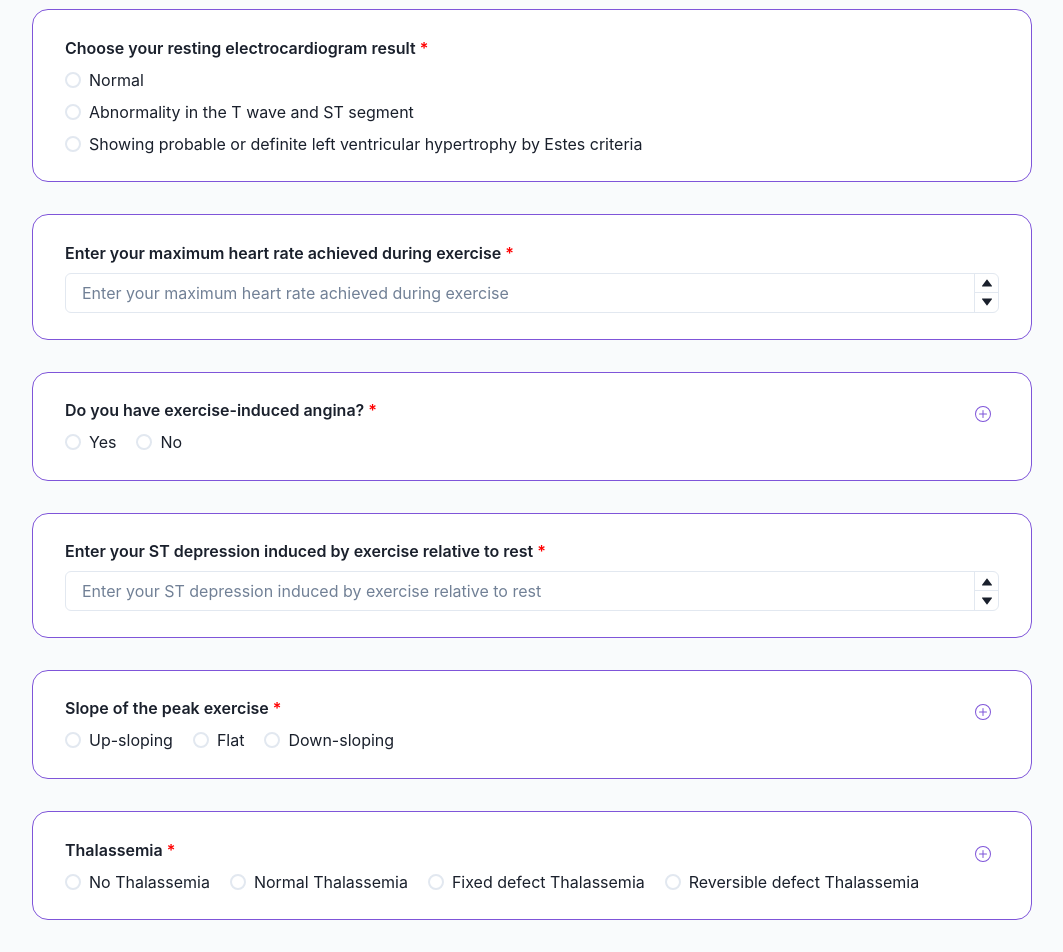
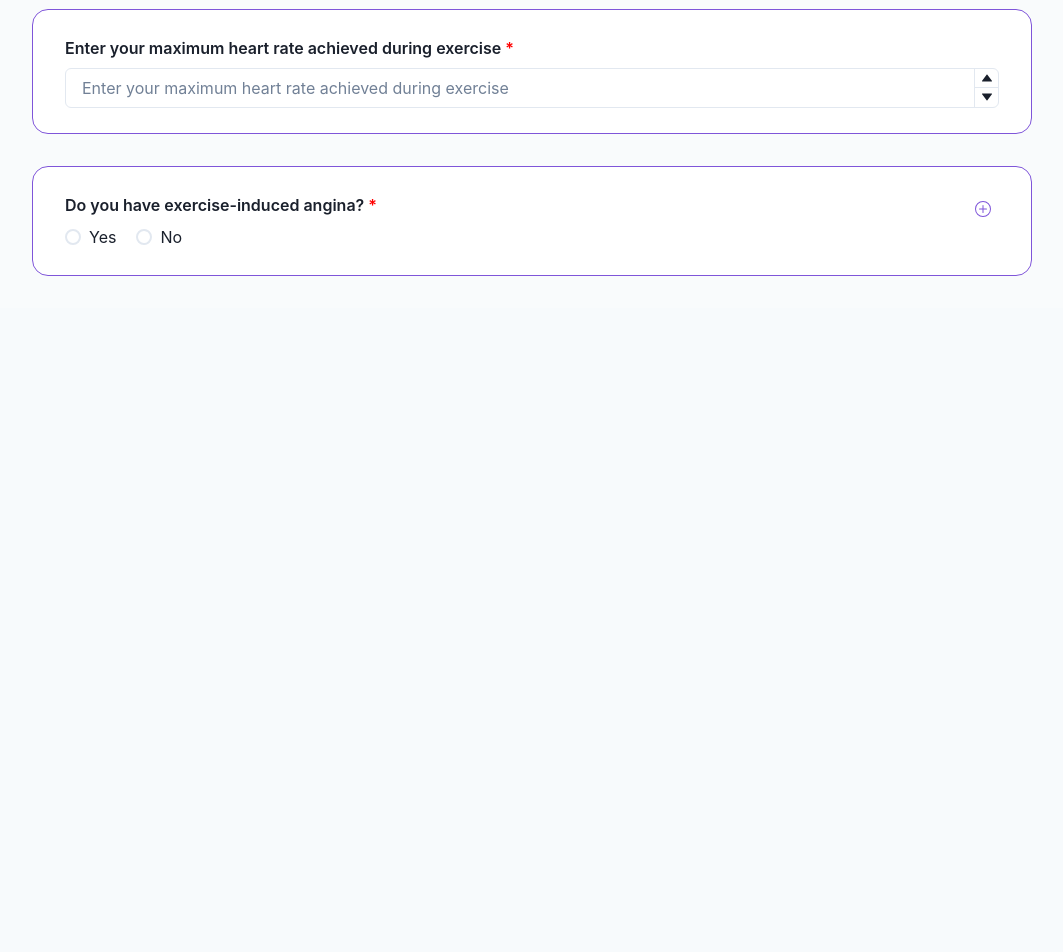
Before and after one commit to PranayBajracharya/Heart-Disease-UI, a Next.js app: page / in a window 1280 px wide. Shown: the part 1082-2034 px from the top of the page, without its empty margins (108-1171 px from the left). After the commit the page ends 1390 px from the top, so only its background shows below. Built offline with nearby package versions, Linux system fonts and the light colour scheme.

Commit message:
removed unnecessary fields

```diff
--- a/src/pages/index.tsx
+++ b/src/pages/index.tsx
@@ -26,10 +26,12 @@ import { Radio, RadioGroup } from "@chakra-ui/radio";
 import { Select } from "@chakra-ui/select";
 import { useState } from "react";
 import { normalizedInput } from "@utils/normalize";
+import { useToast } from "@chakra-ui/react";
 
 export default function Home() {
   const [error, setError] = useState<Map<FormErrorKey, string> | null>(null);
   const [isLoading, setIsLoading] = useState(false);
+  const toast = useToast();
 
   const handleSubmit = async (e: React.FormEvent<HTMLFormElement>) => {
     e.preventDefault();
@@ -44,13 +46,13 @@ export default function Home() {
 
     const validate = formSchema.safeParse(data);
 
-    const normalizedData = normalizedInput(data);
+    // const normalizedData = normalizedInput(data);
 
     if (validate.success) {
       setIsLoading(true);
       const response = await fetch("http://127.0.0.1:8000", {
         method: "POST",
-        body: JSON.stringify(normalizedData),
+        body: JSON.stringify(data),
         headers: {
           "Content-Type": "application/json",
         },
@@ -66,14 +68,23 @@ export default function Home() {
 
       console.log(response);
 
-      const logReg = Number(response.logistic_regression);
-      const svm = Number(response.svm);
-      const dt = Number(response.dt);
+      // const logReg = Number(response.logistic_regression);
+      // const svm = Number(response.svm);
+      // const dt = Number(response.dt);
+      const result = response.result;
 
-      if (logReg + svm + dt > 1) {
+      if (result === "True") {
         console.log("You are likely to have a heart disease.");
+        toast({
+          title: "You are likely to have a heart disease",
+          status: "error",
+        });
       } else {
         console.log("You are not likely to have a heart disease.");
+        toast({
+          title: "You are not likely to have a heart disease",
+          status: "success",
+        });
       }
 
       setIsLoading(false);
@@ -196,7 +207,7 @@ export default function Home() {
           </CustomInput>
         </GridItem>
 
-        <GridItem>
+        {/* <GridItem>
           <CustomInput
             label={questionList.restecg.question}
             error={error?.get("restecg")}
@@ -215,7 +226,7 @@ export default function Home() {
               </Stack>
             </RadioGroup>
           </CustomInput>
-        </GridItem>
+        </GridItem> */}
 
         <GridItem>
           <CustomInput
@@ -249,7 +260,7 @@ export default function Home() {
           </CustomInput>
         </GridItem>
 
-        <GridItem>
+        {/* <GridItem>
           <CustomInput
             label={questionList.oldpeak.question}
             error={error?.get("oldpeak")}
@@ -285,7 +296,7 @@ export default function Home() {
               </Stack>
             </RadioGroup>
           </CustomInput>
-        </GridItem>
+        </GridItem> */}
 
         {/* <GridItem>
           <CustomInput
@@ -304,7 +315,7 @@ export default function Home() {
           </CustomInput>
         </GridItem> */}
 
-        <GridItem>
+        {/* <GridItem>
           <CustomInput
             label={questionList.thal.question}
             error={error?.get("thal")}
@@ -320,7 +331,7 @@ export default function Home() {
               </Stack>
             </RadioGroup>
           </CustomInput>
-        </GridItem>
+        </GridItem> */}
       </Grid>
 
       <Submit isLoading={isLoading} />
--- a/src/schema/form.ts
+++ b/src/schema/form.ts
@@ -37,7 +37,7 @@ export const formSchema = z.object({
     .min(MIN_CHOLESTRAL)
     .max(MAX_CHOLESTRAL),
   fbs: z.number().min(0).max(1),
-  restecg: z.number().min(0).max(2),
+  // restecg: z.number().min(0).max(2),
   thalach: z
     .number({
       invalid_type_error: "Required",
@@ -45,15 +45,15 @@ export const formSchema = z.object({
     .min(MIN_THALACH)
     .max(MAX_THALACH),
   exang: z.number().min(0).max(1),
-  oldpeak: z
-    .number({
-      invalid_type_error: "Required",
-    })
-    .min(MIN_OLD_PEAK)
-    .max(MAX_OLD_PEAK),
-  slope: z.number().min(0).max(2),
+  // oldpeak: z
+  //   .number({
+  //     invalid_type_error: "Required",
+  //   })
+  //   .min(MIN_OLD_PEAK)
+  //   .max(MAX_OLD_PEAK),
+  // slope: z.number().min(0).max(2),
   // ca: z.number().min(0).max(3),
-  thal: z.number().min(0).max(3),
+  // thal: z.number().min(0).max(3),
 });
 
 export type FormSchema = z.infer<typeof formSchema>;
--- a/src/utils/normalize.ts
+++ b/src/utils/normalize.ts
@@ -36,9 +36,9 @@ export const normalizedInput = (data: FormSchema) => {
   if (normalizedData.thalach < 0) normalizedData.thalach = 0;
   if (normalizedData.thalach > 1) normalizedData.thalach = 1;
 
-  normalizedData.oldpeak = normalize(data.oldpeak, MAX_OLD_PEAK, MIN_OLD_PEAK);
-  if (normalizedData.oldpeak < 0) normalizedData.oldpeak = 0;
-  if (normalizedData.oldpeak > 1) normalizedData.oldpeak = 1;
+  // normalizedData.oldpeak = normalize(data.oldpeak, MAX_OLD_PEAK, MIN_OLD_PEAK);
+  // if (normalizedData.oldpeak < 0) normalizedData.oldpeak = 0;
+  // if (normalizedData.oldpeak > 1) normalizedData.oldpeak = 1;
 
   return normalizedData;
 };
```
